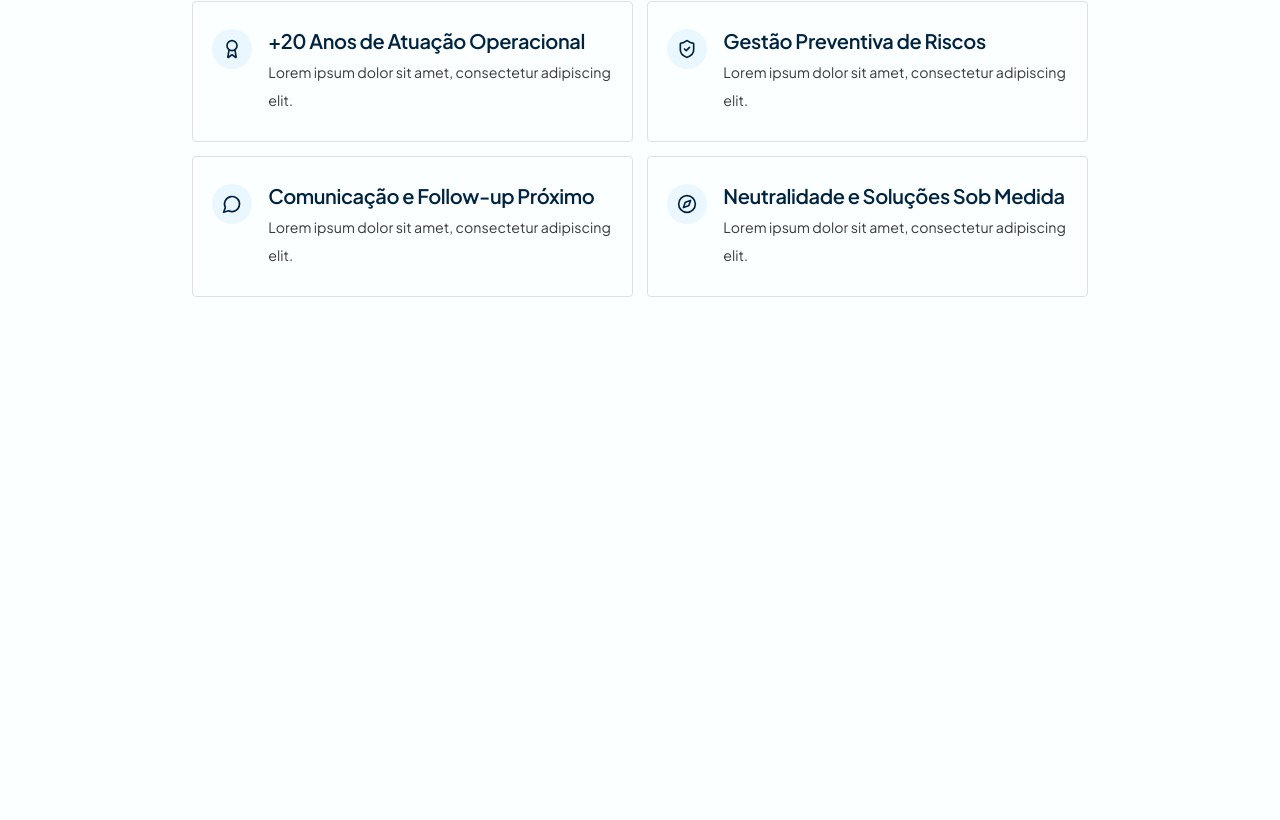
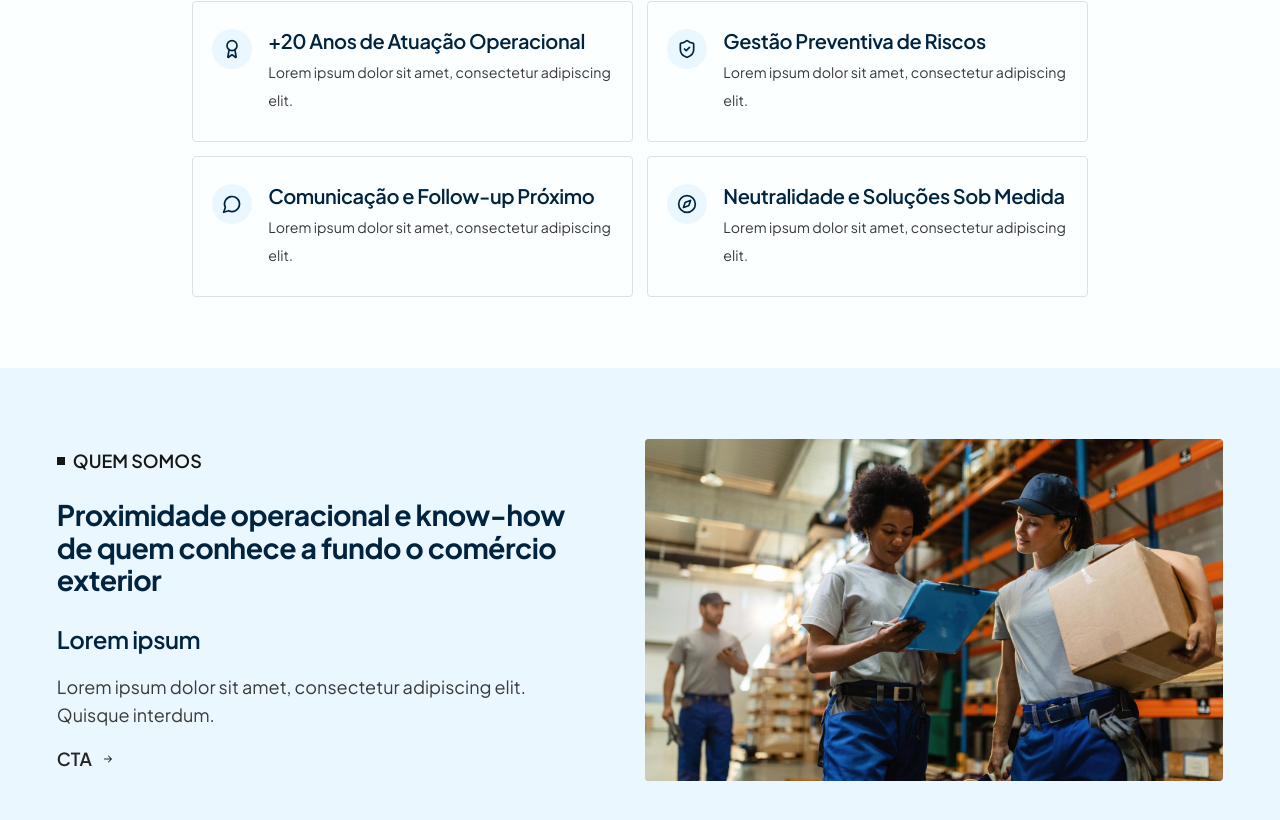
Before and after one commit to RebecaBaruch/air-dream-cargo-lp, a Next.js app: page / in a window 1280 px wide. Shown: the part 2027-2847 px from the top of the page. Before the commit the page ends 2395 px from the top, so only its background shows below. Built offline with nearby package versions, Linux system fonts and the light colour scheme.

Commit message:
feat: about section

```diff
--- a/app/page.tsx
+++ b/app/page.tsx
@@ -1,3 +1,4 @@
+import { AboutSection } from '@/components/about-section'
 import { DifferentialsSection } from '@/components/differentials-section'
 import { Hero } from '@/components/hero'
 import { ServicesSection } from '@/components/services-section'
@@ -8,6 +9,7 @@ export default function Home() {
       <Hero />
       <ServicesSection />
       <DifferentialsSection />
+      <AboutSection />
     </main>
   )
 }
--- /dev/null
+++ b/components/about-section.tsx
@@ -0,0 +1,92 @@
+'use client'
+
+import { BsArrowRightShort } from 'react-icons/bs'
+import { Button } from '@/components/button'
+
+function AboutEyebrow() {
+  return (
+    <p className="flex w-full items-center justify-center gap-2 self-center text-1 leading-14 font-semibold text-gray-900 lg:w-auto lg:justify-start lg:self-auto lg:text-2 lg:leading-6">
+      <span aria-hidden className="size-2 shrink-0 bg-gray-900" />
+      QUEM SOMOS
+    </p>
+  )
+}
+
+function AboutHeading() {
+  return (
+    <h2
+      id="about-heading"
+      className="text-center font-bold tracking-0 text-cyan-900 text-[clamp(1.75rem,7.2vw,2rem)] leading-[1.2] lg:text-left lg:text-[clamp(1.75rem,2.22vw,2.25rem)] lg:leading-[1.15]"
+    >
+      <span className="lg:hidden">
+        Conectando mercados com estratégia e alto padrão
+      </span>
+      <span className="hidden lg:inline">
+        Proximidade operacional e know-how de quem conhece a fundo o comércio
+        exterior
+      </span>
+    </h2>
+  )
+}
+
+function AboutBody() {
+  return (
+    <div className="flex flex-col items-start gap-3 lg:gap-4">
+      <h3 className="text-3 leading-5 font-semibold tracking-0 text-cyan-900 lg:text-4 lg:leading-4">
+        Lorem ipsum
+      </h3>
+      <p className="text-1 leading-14 font-normal tracking-2 text-gray-700 lg:text-2 lg:leading-6">
+        Lorem ipsum dolor sit amet, consectetur adipiscing elit. Quisque
+        interdum.
+      </p>
+      <Button
+        href="#contato"
+        variant="link"
+        tone="secondary"
+        size="md"
+        icon={BsArrowRightShort}
+        iconSize={16}
+        className="px-0!"
+      >
+        CTA
+      </Button>
+    </div>
+  )
+}
+
+function AboutImage({ className }: { className?: string }) {
+  return (
+    <div
+      className={`relative aspect-[578/342] w-full overflow-hidden rounded-sm ${className ?? ''}`}
+    >
+      <img
+        src="/workers.svg"
+        alt=""
+        width={578}
+        height={342}
+        className="absolute inset-0 size-full object-cover"
+      />
+    </div>
+  )
+}
+
+export function AboutSection() {
+  return (
+    <section
+      id="quem-somos"
+      aria-labelledby="about-heading"
+      className="bg-cyan-100 px-4 py-16 lg:px-[4.44%] lg:py-[clamp(4rem,5.56vw,5rem)]"
+    >
+      <div className="mx-auto grid max-w-[1440px] grid-cols-1 gap-8 lg:grid-cols-[minmax(0,1fr)_minmax(0,36.125rem)] lg:items-center lg:gap-x-[clamp(1.5rem,4.17vw,3.75rem)] lg:gap-y-0">
+        <div className="flex flex-col gap-4 lg:gap-6">
+          <AboutEyebrow />
+          <AboutHeading />
+          <AboutImage className="lg:hidden" />
+          <AboutBody />
+        </div>
+
+        <AboutImage className="hidden lg:block" />
+      </div>
+    </section>
+  )
+}
```
Also changed, not shown: public/workers.svg (added).
